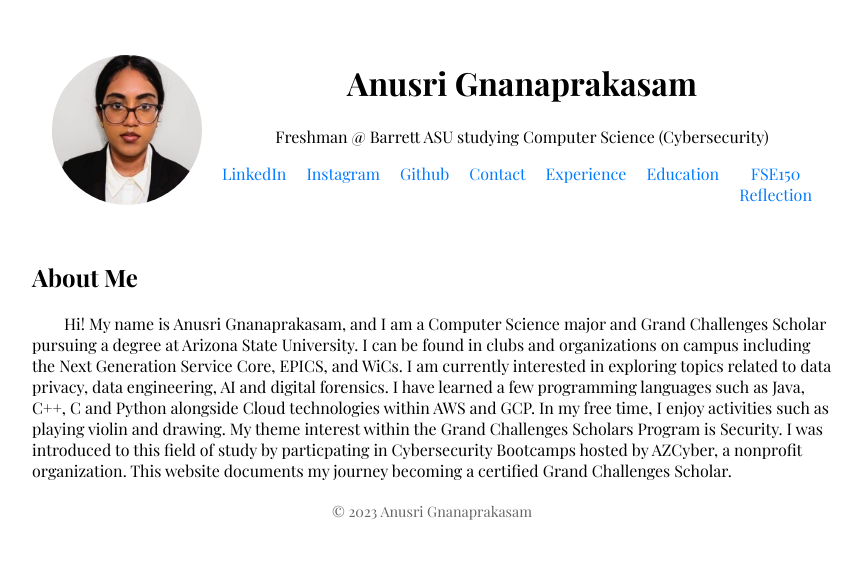
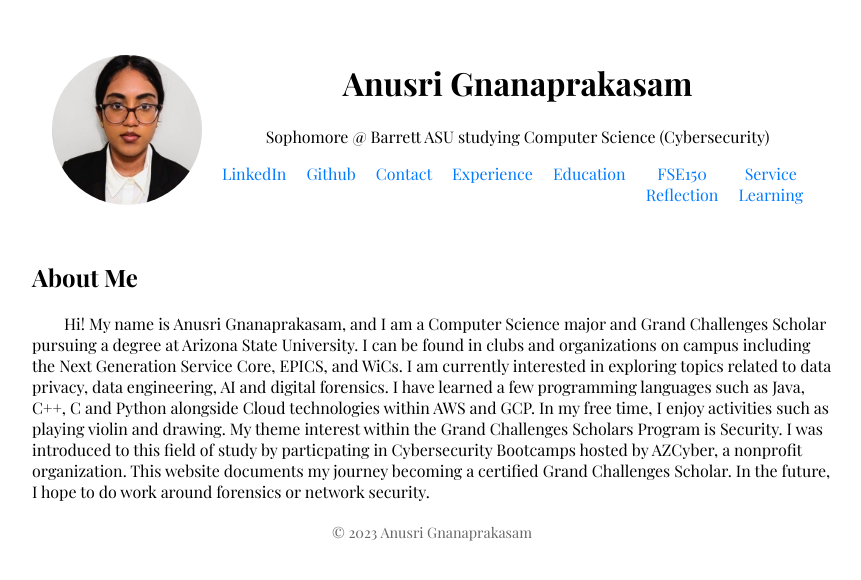
Before and after one commit to AnusriGnanaprakasam/Portfolio, a React (Create React App) app: page / in a window 1280 px wide. Shown: the top 580 px of the page, without its empty margins (208-1069 px from the left). Built offline with nearby package versions, Linux system fonts and the light colour scheme.

Commit message:
Added service learning competencies

```diff
--- a/src/App.js
+++ b/src/App.js
@@ -6,7 +6,7 @@ import cupbopLogo from './images/cupbop-logo.jpeg';
 import Anusri from './images/Anusri.jpeg';
 import fseImage1 from './images/fse.png';
 
-// yerrrrrrrrrrrrrrrrrrrrrrrr
+
 function App() {
   const [visibleSection, setVisibleSection] = useState('about');
 
@@ -22,11 +22,11 @@ function App() {
         </div>
         <div className="about-container">
           <h1>Anusri Gnanaprakasam</h1>
-          <p>Freshman @ Barrett ASU studying Computer Science (Cybersecurity)</p>
+          <p>Sophomore @ Barrett ASU studying Computer Science (Cybersecurity)</p>
           <nav>
             <ul>
               <li><a href="https://www.linkedin.com/in/anusri-gnanaprakasam-330a21284/">LinkedIn</a></li>
-              <li><a href="https://www.instagram.com/coloredpencilart_person/">Instagram</a></li>
+
               <li><a href="https://github.com/AnusriGnanaprakasam">Github</a></li>
               <li><a href="mailto:agnanapr@asu.edu">Contact</a></li>
 
@@ -42,8 +42,18 @@ function App() {
               >
                 FSE150 Reflection
               </a>
-            </li>
-
+              </li>
+              <li>
+              <a
+                href="#servicelearning"
+                onClick={(e) => {
+                  e.preventDefault();
+                  handleSectionChange('Service Learning');
+                }}
+              >
+                Service Learning
+              </a>
+              </li>
             </ul>
           </nav>
         </div>
@@ -60,7 +70,7 @@ function App() {
               AWS and GCP. In my free time, I enjoy activities such as playing violin and drawing. My theme interest within
               the Grand Challenges Scholars Program is Security. I was introduced to this field of study by particpating in
               Cybersecurity Bootcamps hosted by AZCyber, a nonprofit organization. This website documents my journey becoming a certified Grand
-              Challenges Scholar.
+              Challenges Scholar. In the future, I hope to do work around forensics or network security.
            </p>
           </section>
         )}
@@ -130,6 +140,13 @@ function App() {
           </p>
         </section>
         )}
+        {visibleSection === 'Service Learning' && (
+          <section id="Service Learning">
+            <h2>Service Learning</h2>
+            <p>&emsp;&emsp;For my service learning, I am planning on completing FSE 104 and 404 while participating in the Engineering Projects in Community Service(EPICS) organization. So far, I have completed one semester in this program, and I am in the process of completing another semester through FSE 404. At the start of EPICS, I was not sure of what I could expect to accomplish through the program. I heard about how the program can be useful in getting experience for engineers of all majors, but I was unsure of what projects I would be able to participate in. I took note of what skills I would like to learn during my time at EPICS while I was waiting to see what project I was placed in. Later, I was placed on Aqua Guard, which was one of my first choices because it involved learning about IoT development, putting together hardware and software knowledge to create a complete water quality monitoring device. During my time that semester, I learned more about hardware and cloud technology. Since my GCSP theme is Security, having an understanding of these topics could help me design secure systems that involve these pieces. The device will ultimately be deployed to shrimp farms in India so that farmers can have a more consistent way of testing the quality of water in vast ponds. So far, the device has been able to pump water for testing and can connect to Google Cloud Services. I am hoping to continue with the rapid development of this project with my team.
+</p>
+          </section>
+        )}
       </main>
       <footer>
         <p>© 2023 Anusri Gnanaprakasam</p>
```
